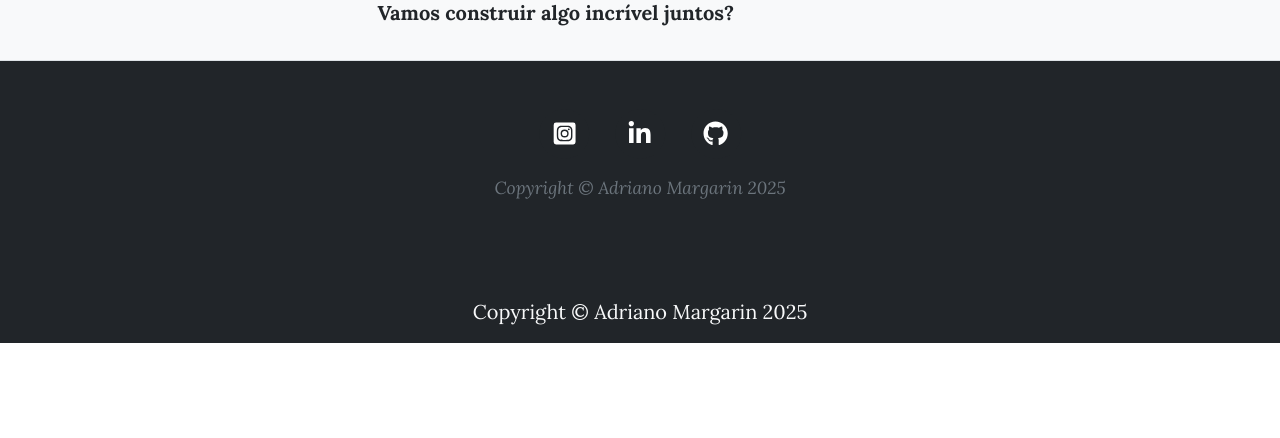
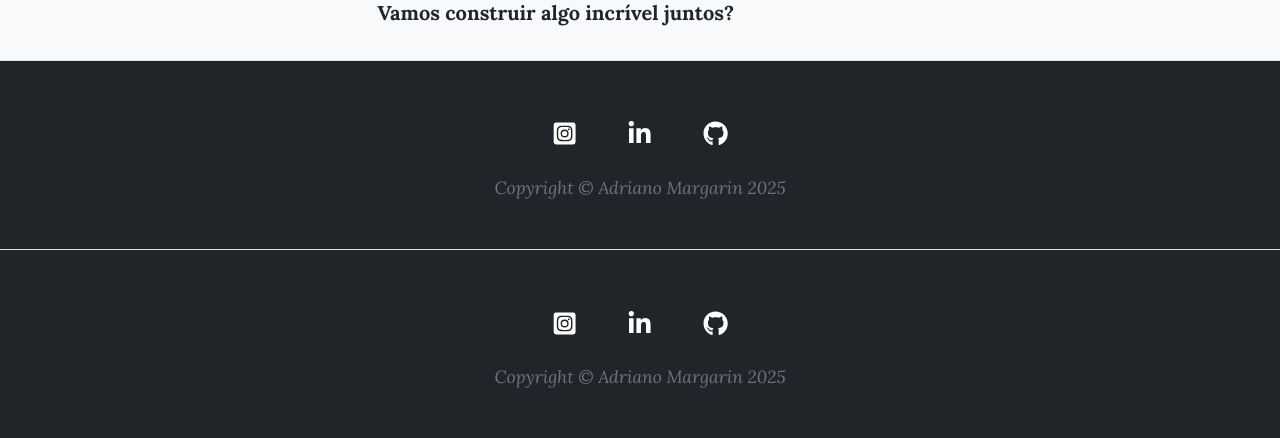
Before and after one commit to adrianomargarin/mentoria, a Django app: page /blog/about/ in a window 1280 px wide. Shown: the part 1323-1761 px from the top of the page. Before the commit the page ends 1666 px from the top, so only its background shows below. Run offline with Django 5.2, Linux system fonts and the light colour scheme; some libraries are stand-ins or nearby versions.

Commit message:
feat: footer

```diff
--- a/mentoria/core/templates/base.html
+++ b/mentoria/core/templates/base.html
@@ -58,10 +58,41 @@
 
   {% block content %}{% endblock %}
 
-  <footer class="bg-dark text-light text-center py-3">
-    <p class="mb-0">
-      Copyright &copy; Adriano Margarin {% now "Y" %}
-    </p>
+  <footer class="border-top">
+    <div class="container px-4 px-lg-5">
+      <div class="row gx-4 gx-lg-5 justify-content-center">
+        <div class="col-md-10 col-lg-8 col-xl-7">
+          <ul class="list-inline text-center">
+            <li class="list-inline-item">
+              <a href="https://www.instagram.com/adrianomargarin/" target="_blank">
+                <span class="fa-stack fa-lg">
+                  <i class="fas fa-circle fa-stack-2x"></i>
+                  <i class="fab fa-brands fa-square-instagram fa-stack-1x fa-inverse"></i>
+                </span>
+              </a>
+            </li>
+            <li class="list-inline-item">
+              <a href="https://www.linkedin.com/in/adrianomargarin/" target="_blank">
+                <span class="fa-stack fa-lg">
+                  <i class="fas fa-circle fa-stack-2x"></i>
+                  <i class="fab fa-brands fa-linkedin-in fa-stack-1x fa-inverse"></i>
+                </span>
+              </a>
+            </li>
+            <li class="list-inline-item">
+              <a href="https://github.com/adrianomargarin/" target="_blank">
+                <span class="fa-stack fa-lg">
+                  <i class="fas fa-circle fa-stack-2x"></i>
+                  <i class="fab fa-github fa-stack-1x fa-inverse"></i>
+                </span>
+              </a>
+            </li>
+          </ul>
+          <div class="small text-center text-muted fst-italic">Copyright &copy; Adriano Margarin {% now "Y" %}
+          </div>
+        </div>
+      </div>
+    </div>
   </footer>
 
   <script src="https://use.fontawesome.com/releases/v6.3.0/js/all.js" crossorigin="anonymous"></script>
```
